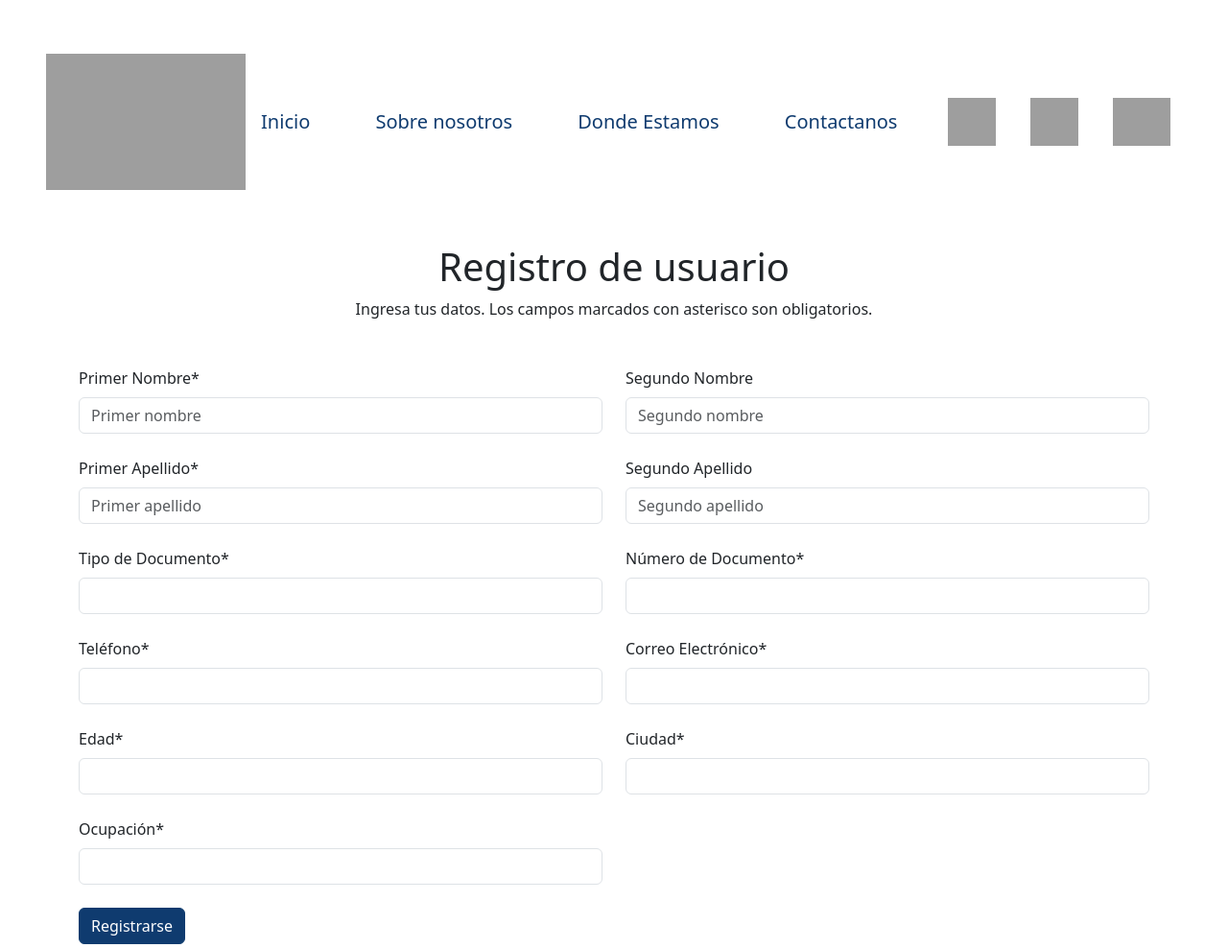
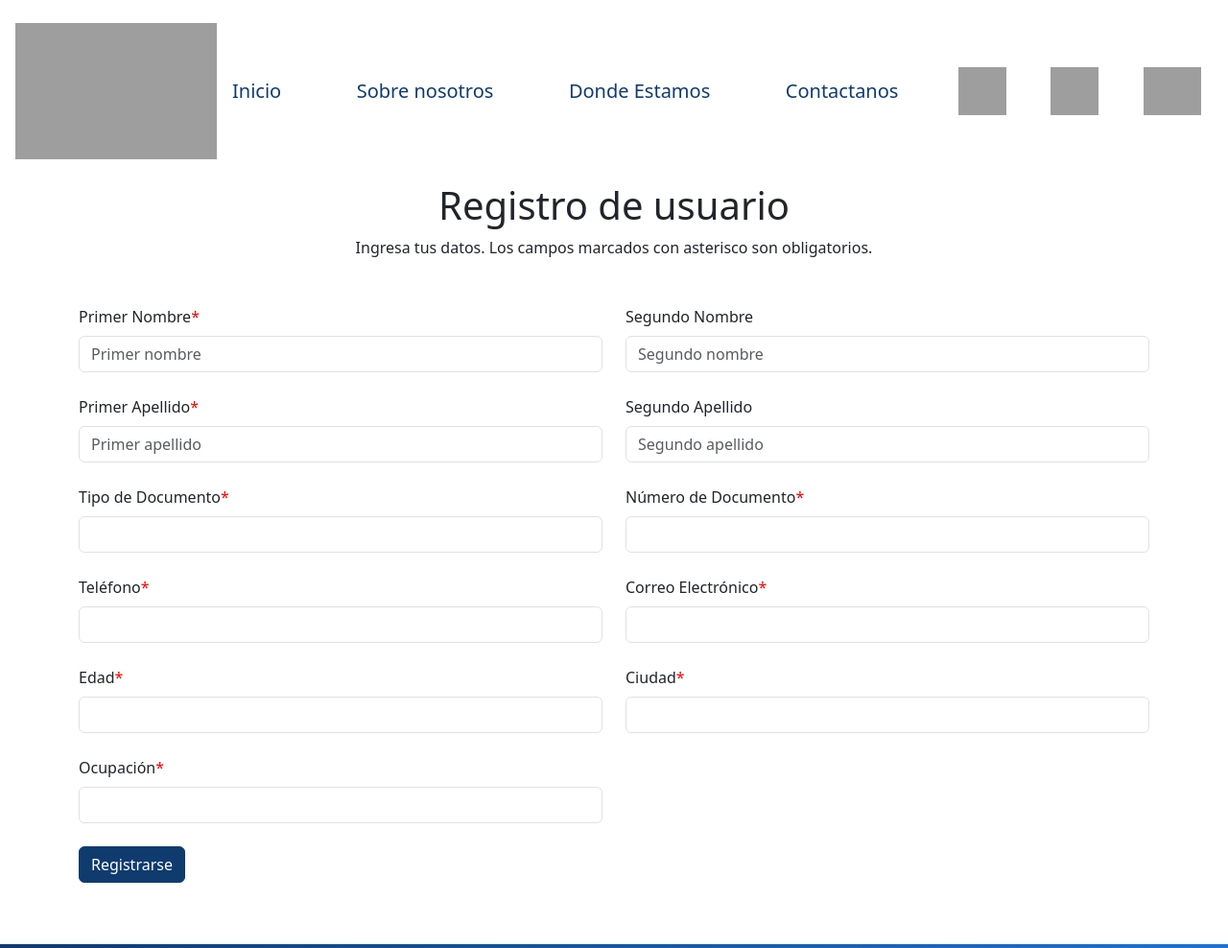
Before and after one commit to DeivisJVC/Sistema-Integrado-Promosalud, a PHP site: page /registrate.html in a window 1280 px wide. Shown: the top 988 px of the page at 96% size. Run offline with PHP 8.4, Linux system fonts and the light colour scheme; some libraries are stand-ins or nearby versions; grey boxes are pictures that could not be loaded.

Commit message:
Implementacion de la interfaz registro de usuario

```diff
--- a/registrate.html
+++ b/registrate.html
@@ -14,7 +14,7 @@
   <script src="/js/year.js"></script>
   <script src="/js/ValidacionRegistroUser.js"></script>
 
-  <header id="header_registro" class="m-5">
+  <header id="header_registro" class="m-3">
     <section class="navbar navbar-expand-lg">
       <img src="/icon/logoPromosalud-removebg-preview 2.svg" alt="logo" width="253" height="142" />
       <ul id="segundo_header" class="nav container-fluid justify-content-xxl-evenly">
@@ -62,14 +62,15 @@
     <section>
       <form action="" id="registroForm" class="row g-4 needs-validation" novalidate>
         <div class="col-md-6">
-          <label for="primerNombre" class="form-label">Primer Nombre*</label>
+          <label for="primerNombre" class="form-label">Primer Nombre<span class="asterisco">* </span> </label>
           <input type="text" id="primerNombre" class="form-control" placeholder="Primer nombre" required />
           <div class="valid-feedback">
             Excelente!
           </div>
           <div class="invalid-feedback">
-            Por favor, ingrese tu primer nombre.
+            Por favor, ingrese su primer nombre.
           </div>
+
         </div>
         <div class="col-md-6">
           <label for="segundoNombre" class="form-label">Segundo Nombre</label>
@@ -78,51 +79,109 @@
             Excelente!
           </div>
           <div class="invalid-feedback">
-            Por favor, ingrese tu segundo nombre.
+            Por favor, ingrese su segundo nombre.
           </div>
         </div>
 
         <div class="col-md-6">
-          <label for="primerApellido" class="form-label">Primer Apellido*</label>
+          <label for="primerApellido" class="form-label">Primer Apellido<span class="asterisco">* </span></label>
           <input type="text" id="primerApellido" class="form-control" placeholder="Primer apellido" required />
+          <div class="valid-feedback">
+            Excelente!
+          </div>
+          <div class="invalid-feedback">
+            Por favor, ingrese su primer apellido.
+          </div>
 
         </div>
         <div class="col-md-6">
           <label for="segundoApellido" class="form-label">Segundo Apellido</label>
-          <input type="text" id="segundoApellido" class="form-control" placeholder="Segundo apellido" required />
+          <input type="text" id="segundoApellido" class="form-control" placeholder="Segundo apellido" />
+          <div class="valid-feedback">
+            Excelente!
+          </div>
+          <div class="invalid-feedback">
+            Por favor, ingrese su segundo apellido.
+          </div>
         </div>
 
         <div class="col-md-6">
-          <label for="tipoDocumento" class="form-label">Tipo de Documento*</label>
+          <label for="tipoDocumento" class="form-label">Tipo de Documento<span class="asterisco">* </span></label>
           <input type="text" id="tipoDocumento" class="form-control" required />
+          <div class="valid-feedback">
+            Excelente!
+          </div>
+          <div class="invalid-feedback">
+            Por favor, ingrese su tipo de documento.
+          </div>
+
         </div>
         <div class="col-md-6">
-          <label for="numeroDocumento" class="form-label">Número de Documento*</label>
+          <label for="numeroDocumento" class="form-label">Número de Documento<span class="asterisco">* </span></label>
           <input type="text" id="numeroDocumento" class="form-control" required />
+          <div class="valid-feedback">
+            Excelente!
+          </div>
+          <div class="invalid-feedback">
+            Por favor, ingrese su numero de documento.
+          </div>
         </div>
 
         <div class="col-md-6">
-          <label for="telefono" class="form-label">Teléfono*</label>
+          <label for="telefono" class="form-label">Teléfono<span class="asterisco">* </span></label>
           <input type="text" id="telefono" class="form-control" required />
-        </div>
-        <div class="col-md-6">
-          <label for="correoElectronico" class="form-label">Correo Electrónico*</label>
-          <input type="email" id="correoElectronico" class="form-control" required />
+          <div class="valid-feedback">
+            Excelente!
+          </div>
+          <div class="invalid-feedback">
+            Por favor, ingrese su telefono.
+          </div>
         </div>
 
         <div class="col-md-6">
-          <label for="edad" class="form-label">Edad*</label>
+          <label for="correoElectronico" class="form-label">Correo Electrónico<span class="asterisco">* </span></label>
+          <input type="email" id="correoElectronico" class="form-control" required />
+          <div class="valid-feedback">
+            Excelente!
+          </div>
+          <div class="invalid-feedback">
+            Por favor, ingrese su correo electronico.
+          </div>
+        </div>
+
+        <div class="col-md-6">
+          <label for="edad" class="form-label">Edad<span class="asterisco">* </span></label>
           <input type="text" id="edad" class="form-control" required />
+          <div class="valid-feedback">
+            Excelente!
+          </div>
+          <div class="invalid-feedback">
+            Por favor, ingrese su edad.
+          </div>
         </div>
+
         <div class="col-md-6">
-          <label for="ciudad" class="form-label">Ciudad*</label>
+          <label for="ciudad" class="form-label">Ciudad<span class="asterisco">*</span></label>
           <input type="text" id="ciudad" class="form-control" required />
+          <div class="valid-feedback">
+            Excelente!
+          </div>
+          <div class="invalid-feedback">
+            Por favor, ingrese su ciudad.
+          </div>
         </div>
 
         <div class="col-6">
-          <label for="ocupacion" class="form-label">Ocupación*</label>
+          <label for="ocupacion" class="form-label">Ocupación<span class="asterisco">* </span></label>
           <input type="text" id="ocupacion" class="form-control" required />
+          <div class="valid-feedback">
+            Excelente!
+          </div>
+          <div class="invalid-feedback">
+            Por favor, ingrese su ocupacion.
+          </div>
         </div>
+
         <div class="col-12">
           <button class="btn btn-primary" type="submit">Registrarse</button>
         </div>
--- a/style.css
+++ b/style.css
@@ -38,3 +38,6 @@ header {
 .footer-2 {
   background: linear-gradient(to right, #051f3d, #0c52a3);
 }
+.asterisco {
+  color: red;
+}
```
